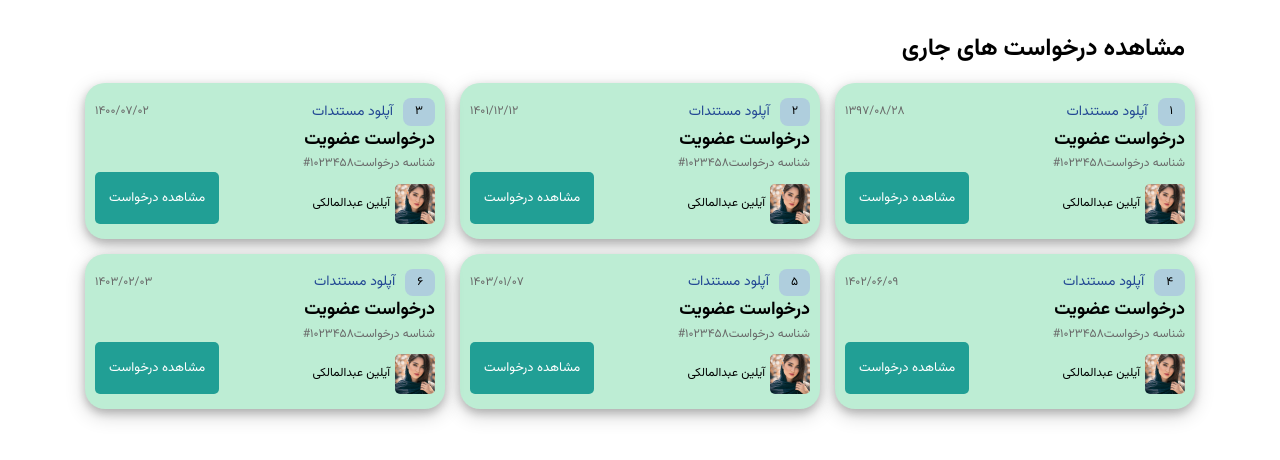
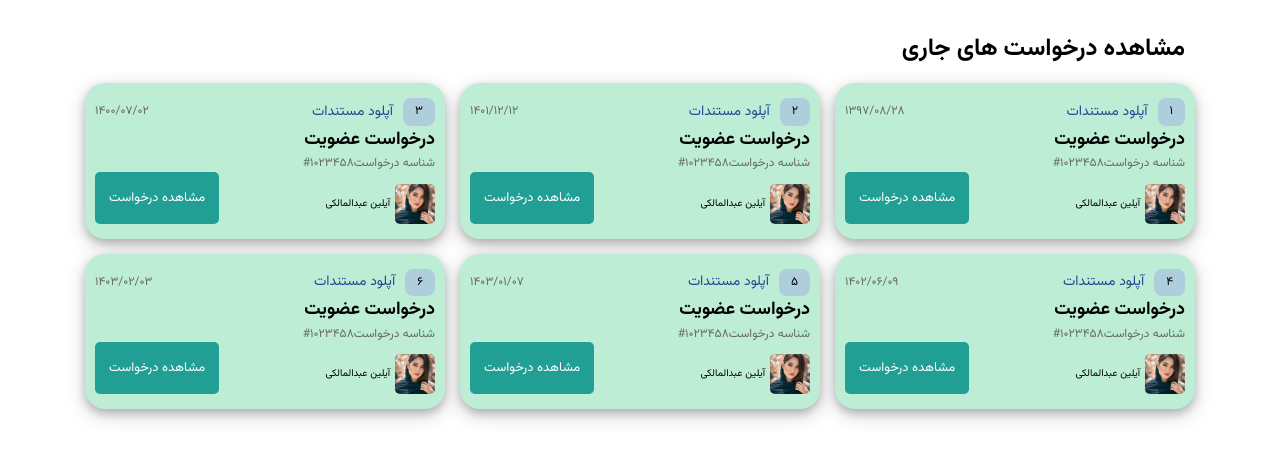
Before and after one commit to malih64/bootcamp-taske1-2, a plain HTML site: page src/index.html in a window 1280 px wide. Drawn offline with Linux system fonts and the light colour scheme.

Commit message:
change font size

```diff
--- a/src/css/style.css
+++ b/src/css/style.css
@@ -183,9 +183,6 @@ ul {
     font-size: 1.7rem;
   }
 
-  .request__Specification p {
-    font-size: 1.1rem;
-  }
 
 }
 @media screen and (min-width: 1024px) {
@@ -202,9 +199,4 @@ ul {
   .request__slide > h2 {
     font-size: 1.8rem;
   }
-
-  .request__Specification p {
-    font-size: 1.2rem;
-  }
-
 }
```
